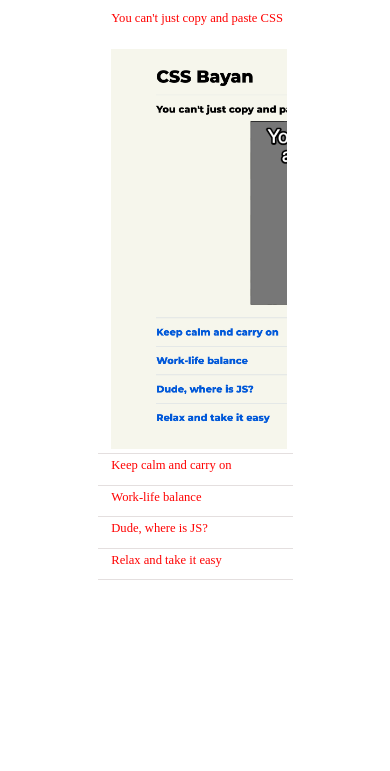
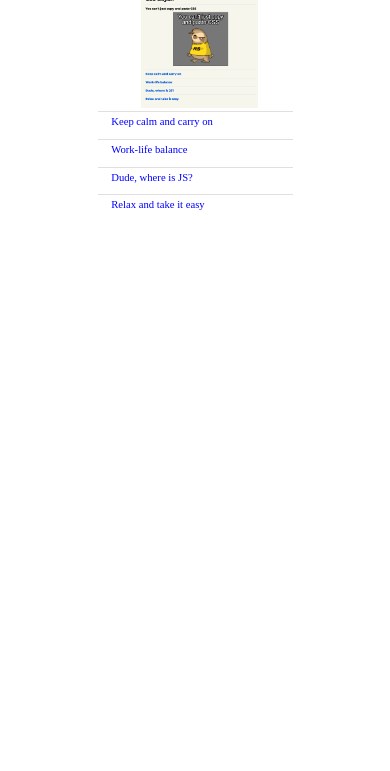
Before and after one commit to SadJoeBright/cssBayan, a plain HTML site: page cssBayan/index.html in a window 390 px wide. Shown: the part 73-844 px from the top of the page. Drawn offline with Linux system fonts and the light colour scheme.

Commit message:
feat: add responsivness to mobile and tablet (2023-03-11, Sat, 21:06:47).

```diff
--- a/cssBayan/index.html
+++ b/cssBayan/index.html
@@ -8,8 +8,8 @@
     <link rel="stylesheet" href="style.css">
 </head>
 <body>
-    <h1>CSS Bayan</h1>
     <div class="accordeon-container">
+        <h1>CSS Bayan</h1>
         <div class="accordeon-item">
             <input class="accordeon-input" type="radio" name="meme" id="meme1" checked="checked">
             <label class="item-title" for="meme1">You can't just copy and paste CSS
--- a/cssBayan/style.css
+++ b/cssBayan/style.css
@@ -1,3 +1,6 @@
+* {
+    box-sizing: border-box;
+}
 .accordeon-container {
     max-width: 50vw;
     margin: auto;
@@ -6,27 +9,34 @@
     flex-direction: column;
     align-items: left;
     transition: all ease-in-out .5s;
+}
 
+h1 {
+    font-size: calc(2vw + 30%) ;
 }
 
 .accordeon-item {
-    border-bottom: solid 1px rgb(228, 223, 223);
-    padding: 1vw;
+    border-top: solid 1px rgb(228, 223, 223);
+    padding:  1vw 0;
     display: flex;
     flex-wrap: wrap;
     justify-content: center;
 }
 
 .accordeon-item:hover  .item-image {
-    display: block;
+    display: flex;
     opacity: 1;
-    height: 400px;
+    height: 30vw;
 }
 
 .accordeon-container:hover  .item-icon {
     opacity: 1;
     width: 2vw;
     height: 2vw;
+}
+
+.accordeon-container:hover  .item-title {
+    color: black;
 }
 
 .accordeon-item:hover   .item-icon {
@@ -44,8 +54,8 @@
     align-items: center;
     gap: 2vw;
     cursor: pointer;
-    color: red;
-    font-size:  calc(2vw + 30%);
+    color: blue;
+    font-size:  calc(1.5vw + 30%);
 }
 
 .accordeon-input {
@@ -64,19 +74,36 @@
 }
 
 .item-image {
+    /* display: none; */
     opacity: 0;
-    width: 400px;
-    height: 0px;
+    width: 30vw;
+    height: 0;
     background-image: url("assets/accordion.png");
     background-size: cover;
+    background-position: center;
     transition: all .5s ease-in-out;
+    display: flex;
+    margin: auto;
+}
+
+.accordeon-input:checked + .item-title  {
+    color: black;
 }
 
 .accordeon-input:checked + .item-title .item-image {
     opacity: 1;
-    height: 400px;
+    /* display: flex; */
+    height: 30vw;
 }
 
 .accordeon-input:checked + .item-title .item-icon {
     transform: rotate(45deg);
 }
+
+.accordeon-item:active {
+    opacity: 0.5;
+}
+
+.accordeon-item:active  .item-title {
+    color: blue;
+}
```
